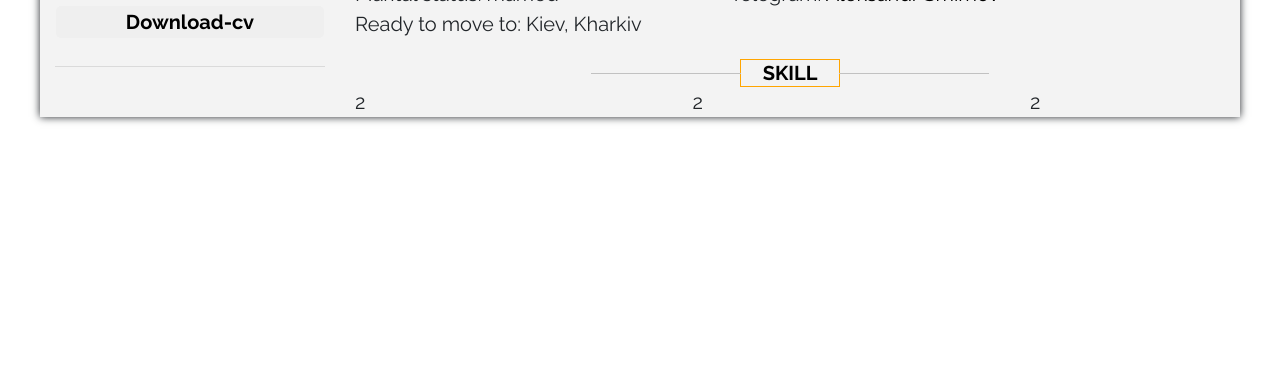
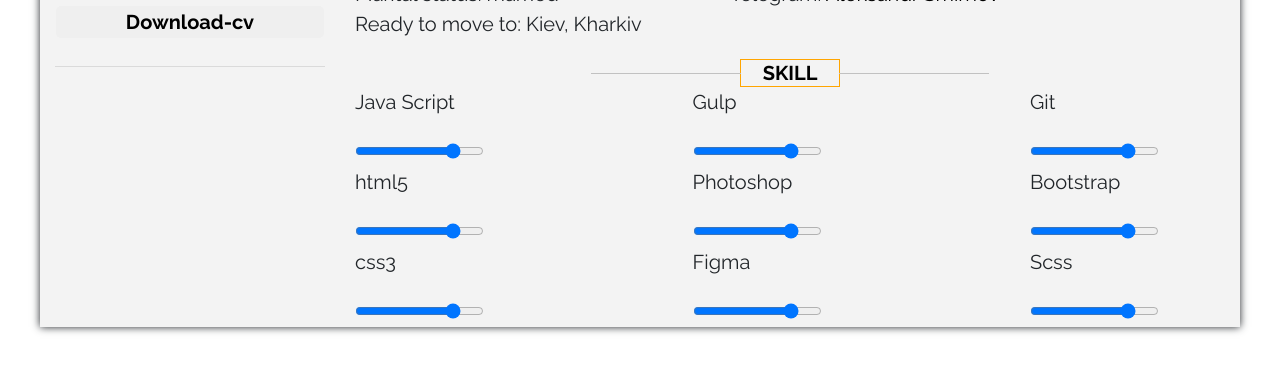
Before and after one commit to Tomas3500/project-site, a plain HTML site: page index.html in a window 1280 px wide. Shown: the part 243-616 px from the top of the page. Drawn offline with nearby package versions, Linux system fonts and the light colour scheme.

Commit message:
skill colum

```diff
--- a/index.html
+++ b/index.html
@@ -66,11 +66,50 @@
                     <div class="col-lg-12">
                         <h3 class="line_sct">Skill</h3>
                         <section class="skill">
+                            <div class="row justify-content-between">
+                                <div class="col-lg-3">
+                                    <div class="input">
+                                        <p>Java Script</p>
+                                        <input type="range" min="50" value="90">
+                                    </div>
+                                    <div class="input">
+                                        <p>html5</p>
+                                        <input type="range" min="50" value="90">
+                                    </div>
+                                    <div class="input">
+                                        <p>css3</p>
+                                        <input type="range" min="50" value="90">
+                                    </div>
 
-                            <div class="row justify-content-between">
-                                <div class="col-lg-3">2</div>
-                                <div class="col-lg-3">2</div>
-                                <div class="col-lg-3">2</div>
+                                </div>
+                                <div class="col-lg-3">
+                                    <div class="input">
+                                        <p>Gulp</p>
+                                        <input type="range" min="50" value="90">
+                                    </div>
+                                    <div class="input">
+                                        <p>Photoshop</p>
+                                        <input type="range" min="50" value="90">
+                                    </div>
+                                    <div class="input">
+                                        <p>Figma</p>
+                                        <input type="range" min="50" value="90">
+                                    </div>
+                                </div>
+                                <div class="col-lg-3">
+                                    <div class="input">
+                                        <p>Git</p>
+                                        <input type="range" min="50" value="90">
+                                    </div>
+                                    <div class="input">
+                                        <p>Bootstrap</p>
+                                        <input type="range" min="50" value="90">
+                                    </div>
+                                    <div class="input">
+                                        <p>Scss</p>
+                                        <input type="range" min="50" value="90">
+                                    </div>
+                                </div>
                             </div>
                         </section>
                     </div>
```
